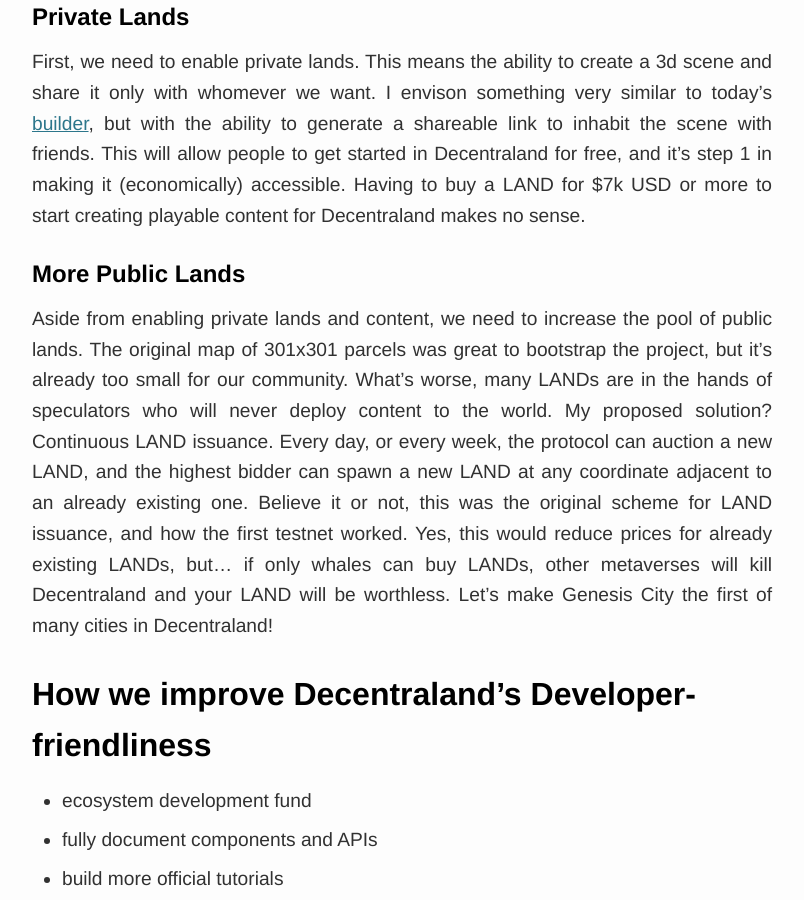
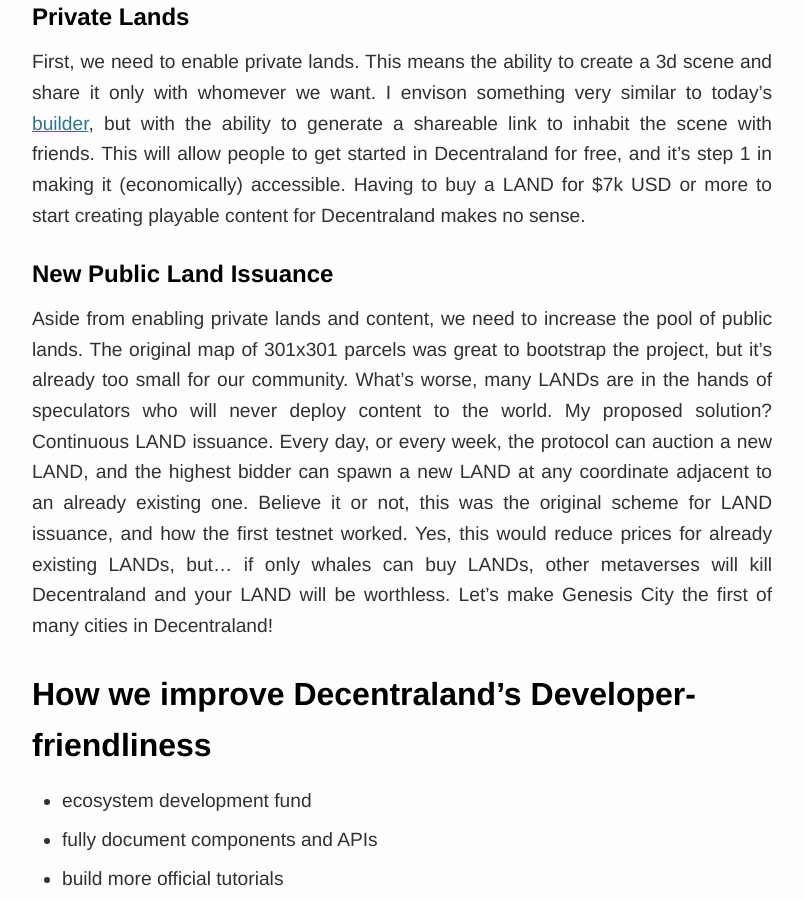
Before and after one commit to tobyornottobe/maraoz.github.io, a Jekyll site: the page built from _posts/2022-01-01-decentraland-vision.md, in a window 1280 px wide and 900 px high, scrolled down 2381 px. Shown: the whole window, without its empty margins (238-1042 px from the left). Built offline with Jekyll 4.4.1, drawn with Linux system fonts in a browser that asks for light colours.

Commit message:
update decentraland vision post

```diff
--- a/_posts/2022-01-01-decentraland-vision.md
+++ b/_posts/2022-01-01-decentraland-vision.md
@@ -32,7 +32,7 @@
 Decentraland is currently too hard and/or expensive to use. If we're going to beat other metaverses, we need to make it very simple to get started. I imagine a 12-year-old kid building their house in Decentraland and inviting their friends to see what they built. Later, they dress up their avatars and go exploring the public lands. If they can't do that in Decentraland easily and for free, they will build it in Facebookverse and get ads everywhere (yuck). How can we make this happen?
 ### Private Lands
 First, we need to enable private lands. This means the ability to create a 3d scene and share it only with whomever we want. I envison something very similar to today's [builder](https://builder.decentraland.org/), but with the ability to generate a shareable link to inhabit the scene with friends. This will allow people to get started in Decentraland for free, and it's step 1 in making it (economically) accessible. Having to buy a LAND for $7k USD or more to start creating playable content for Decentraland makes no sense.
-### More Public Lands
+### New Public Land Issuance
 Aside from enabling private lands and content, we need to increase the pool of public lands. The original map of 301x301 parcels was great to bootstrap the project, but it's already too small for our community. What's worse, many LANDs are in the hands of speculators who will never deploy content to the world. My proposed solution? Continuous LAND issuance. Every day, or every week, the protocol can auction a new LAND, and the highest bidder can spawn a new LAND at any coordinate adjacent to an already existing one. Believe it or not, this was the original scheme for LAND issuance, and how the first testnet worked. Yes, this would reduce prices for already existing LANDs, but... if only whales can buy LANDs, other metaverses will kill Decentraland and your LAND will be worthless. Let's make Genesis City the first of many cities in Decentraland!
 
 ## How we improve Decentraland's Developer-friendliness
```
